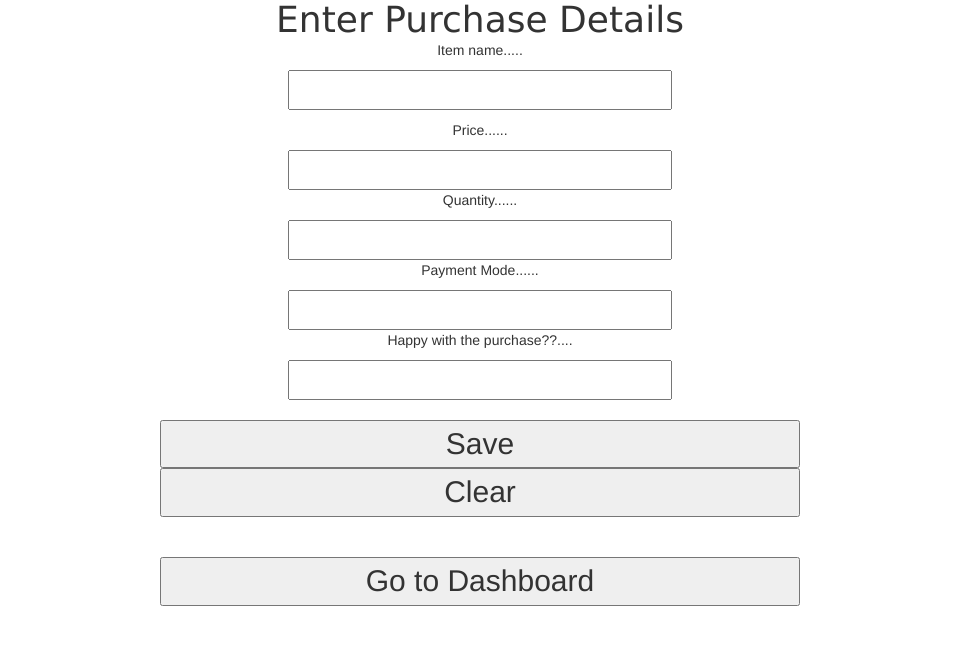
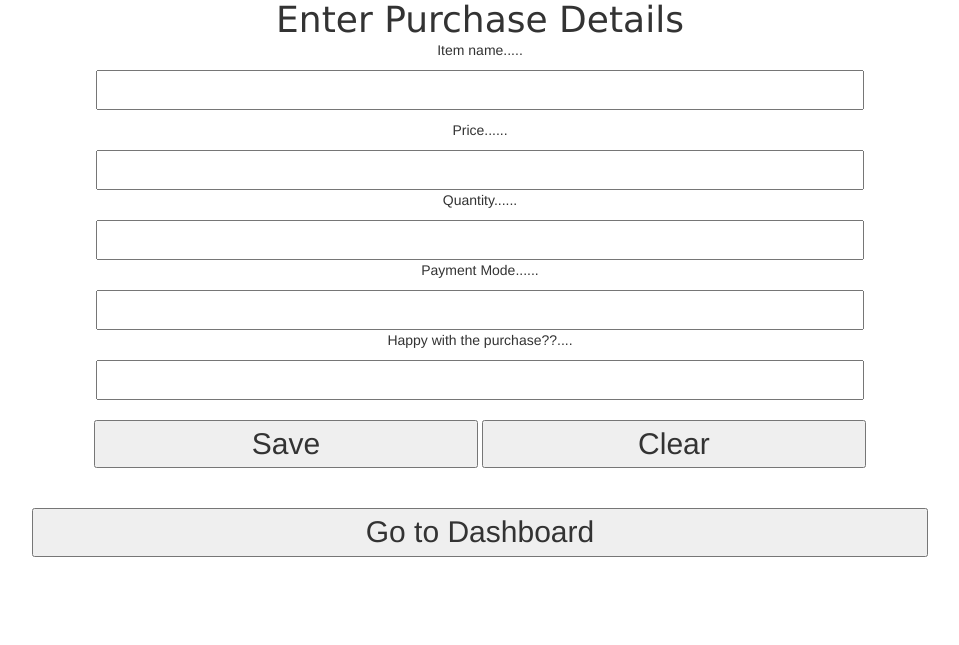
Before and after one commit to john3milian/expensa, a Flask app: page /purchase in a window 1280 px wide. Shown: the top 645 px of the page, without its empty margins (160-1119 px from the left). Run offline with Flask 2, Linux system fonts and the light colour scheme; some libraries are stand-ins or nearby versions.

Commit message:
Update home.html

```diff
--- a/templates/home.html
+++ b/templates/home.html
@@ -35,28 +35,28 @@
     <form action="", method="post" >
 
         <p>Item name.....</p>
-        <p><input type="text" name="itm" style="font-size : 30px; width: 30%; height: 50%;" /></p>
+        <p><input type="text" name="itm" style="font-size : 30px; width: 60%; height: 50%;" /></p>
 
         <p>Price......</p>
-        <input type="text" name="pric" style="font-size : 30px; width: 30%; height: 50%;" />
+        <input type="text" name="pric" style="font-size : 30px; width: 60%; height: 50%;" />
 
         <p>Quantity......</p>
-        <input type="text" name="quantiti" style="font-size : 30px; width: 30%; height: 50%;" />
+        <input type="text" name="quantiti" style="font-size : 30px; width: 60%; height: 50%;" />
 
         <p>Payment Mode......</p>
-        <input type="text" name="paymant" style="font-size : 30px; width: 30%; height: 50%;" />
+        <input type="text" name="paymant" style="font-size : 30px; width: 60%; height: 50%;" />
 
         <p>Happy with the purchase??....</p>
-        <input type="text" name="happi" style="font-size : 30px; width: 30%; height: 50%;" /><br><br>
+        <input type="text" name="happi" style="font-size : 30px; width: 60%; height: 50%;" /><br><br>
 
 
 
-        <input type="submit" value="Save" style="font-size : 30px; width: 50%; height: 70%;">
-        <input type="reset" value="Clear" style="font-size : 30px; width: 50%; height: 70%;"><br><br><br>
+        <input type="submit" value="Save" style="font-size : 30px; width: 30%; height: 70%;">
+        <input type="reset" value="Clear" style="font-size : 30px; width: 30%; height: 70%;"><br><br><br>
 
     </form>
     <form action="success">
-        <input type="submit" value="Go to Dashboard" style="font-size : 30px; width: 50%; height: 90%;" />
+        <input type="submit" value="Go to Dashboard" style="font-size : 30px; width: 70%; height: 90%;" />
     </form>
 </center>
 </div>
```
